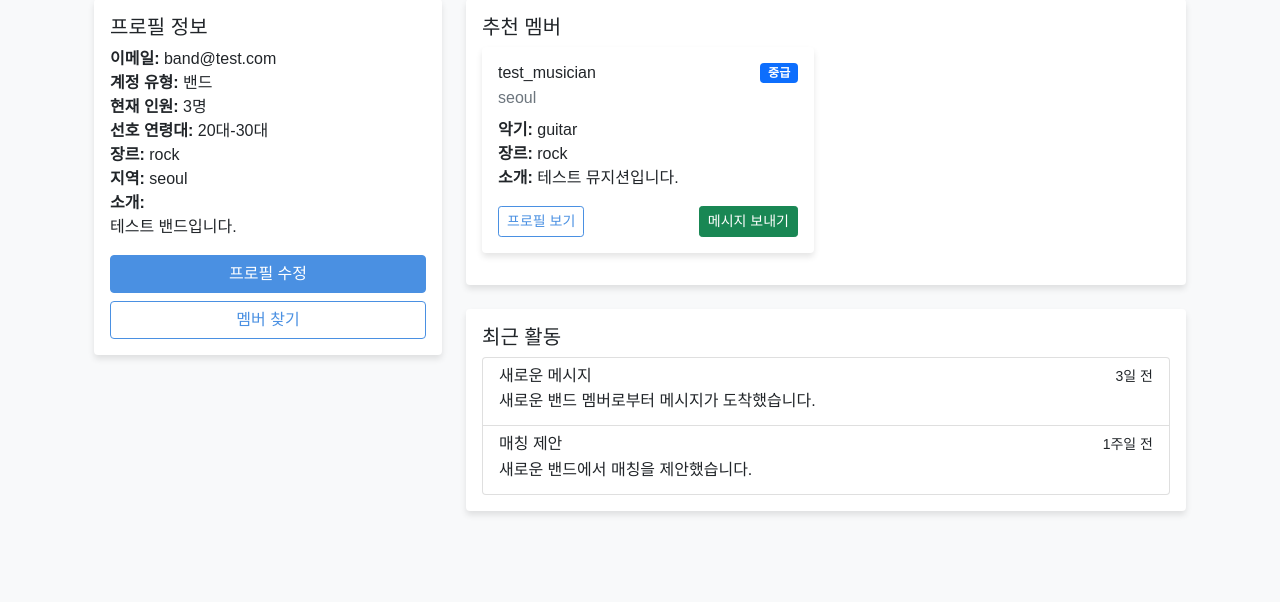
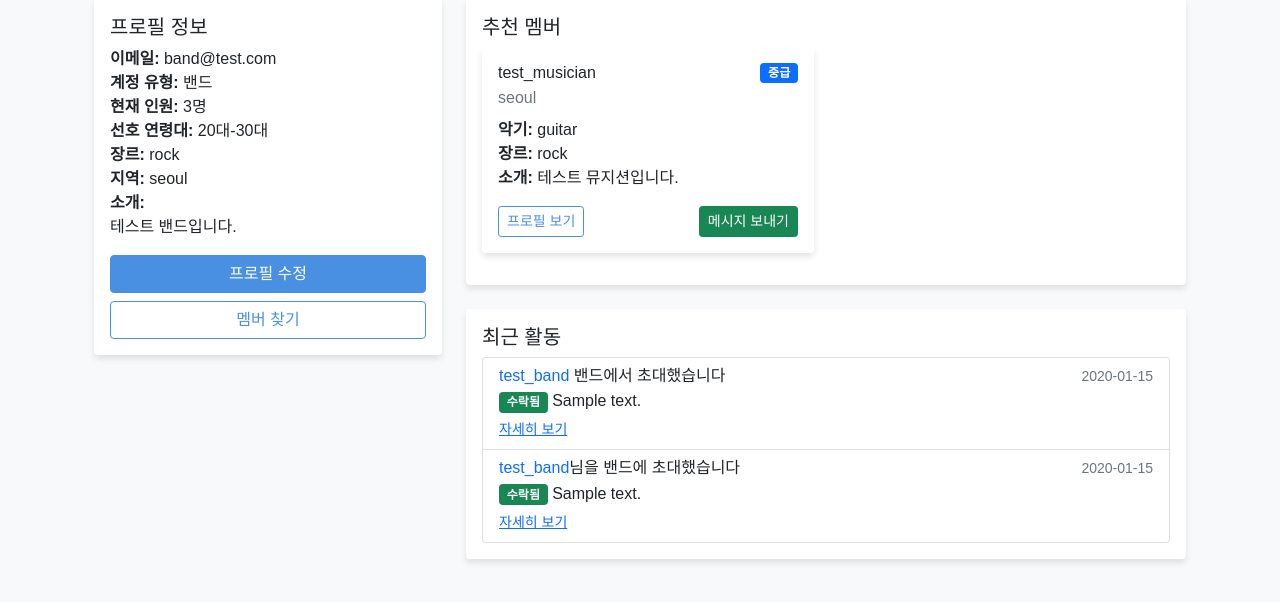
Before and after one commit to ghtjd626/BandSync, a Flask app: page /dashboard in a window 1280 px wide. Shown: the part 159-761 px from the top of the page. Run offline with Flask 2, Linux system fonts and the light colour scheme; a user stored in the database is signed in; data comes from the database, SQL or seed files in the repository; both versions use the stored data as it was after the commit; tables that the repository leaves empty hold one stand-in row (values such as "Sample post").

Commit message:
feat, 대시보드 최근 활동

```diff
--- a/BandSync/app.py
+++ b/BandSync/app.py
@@ -119,6 +119,90 @@ class User(UserMixin, db.Model):
             message_type='invitation',
             status='pending'
         ).first() is not None
+
+    def get_recent_activities(self, limit=5):
+        """최근 활동 내역을 가져옵니다."""
+        # 받은 메시지
+        received_messages = Message.query.filter_by(
+            receiver_id=self.id
+        ).order_by(Message.created_at.desc()).limit(limit).all()
+
+        # 보낸 메시지
+        sent_messages = Message.query.filter_by(
+            sender_id=self.id
+        ).order_by(Message.created_at.desc()).limit(limit).all()
+
+        # 멤버십 변경 내역 (밴드에 가입했거나, 멤버를 받아들인 경우)
+        if self.user_type == 'musician':
+            memberships = BandMembership.query.filter_by(
+                member_id=self.id
+            ).order_by(BandMembership.joined_at.desc()).limit(limit).all()
+        else:
+            memberships = BandMembership.query.filter_by(
+                band_id=self.id
+            ).order_by(BandMembership.joined_at.desc()).limit(limit).all()
+
+        # 활동 내역 통합 및 정렬
+        activities = []
+
+        # 받은 메시지 처리
+        for msg in received_messages:
+            activity_type = '가입 신청' if msg.message_type == 'application' else '멤버 초대'
+            if msg.status == 'pending':
+                status = '대기중'
+            elif msg.status == 'accepted':
+                status = '수락됨'
+            else:
+                status = '거절됨'
+
+            activities.append({
+                'type': 'message_received',
+                'subtype': activity_type,
+                'status': status,
+                'date': msg.created_at,
+                'related_user': msg.sender,
+                'message': msg
+            })
+
+        # 보낸 메시지 처리
+        for msg in sent_messages:
+            activity_type = '가입 신청' if msg.message_type == 'application' else '멤버 초대'
+            if msg.status == 'pending':
+                status = '대기중'
+            elif msg.status == 'accepted':
+                status = '수락됨'
+            else:
+                status = '거절됨'
+
+            activities.append({
+                'type': 'message_sent',
+                'subtype': activity_type,
+                'status': status,
+                'date': msg.created_at,
+                'related_user': msg.receiver,
+                'message': msg
+            })
+
+        # 멤버십 변경 처리
+        for membership in memberships:
+            if self.user_type == 'musician':
+                activities.append({
+                    'type': 'joined_band',
+                    'date': membership.joined_at,
+                    'related_user': membership.band,
+                    'position': membership.position
+                })
+            else:
+                activities.append({
+                    'type': 'new_member',
+                    'date': membership.joined_at,
+                    'related_user': membership.member,
+                    'position': membership.position
+                })
+
+        # 날짜순으로 정렬
+        activities.sort(key=lambda x: x['date'], reverse=True)
+        return activities[:limit]
 
 @login_manager.user_loader
 def load_user(user_id):
@@ -358,10 +442,15 @@ def dashboard():
         bands = None
         members = current_user.get_members()  # 밴드 멤버 목록
 
+    # 최근 활동 가져오기
+    recent_activities = current_user.get_recent_activities()
+
     return render_template('dashboard.html',
                          recommendations=recommendations,
                          bands=bands,
-                         members=members if current_user.user_type == 'band' else None)
+                         members=members if current_user.user_type == 'band' else None,
+                         recent_activities=recent_activities,
+                         now=datetime.utcnow())
 
 @app.route('/profile/<int:user_id>')
 def view_profile(user_id):
--- a/BandSync/templates/dashboard.html
+++ b/BandSync/templates/dashboard.html
@@ -201,22 +201,76 @@
             <div class="card">
                 <div class="card-body">
                     <h5 class="card-title">최근 활동</h5>
+                    {% if recent_activities %}
                     <div class="list-group">
-                        <a href="#" class="list-group-item list-group-item-action">
+                        {% for activity in recent_activities %}
+                        <div class="list-group-item">
                             <div class="d-flex w-100 justify-content-between">
-                                <h6 class="mb-1">새로운 메시지</h6>
-                                <small>3일 전</small>
+                                <h6 class="mb-1">
+                                    {% if activity.type == 'message_received' %}
+                                        {% if activity.subtype == '가입 신청' %}
+                                            <span class="text-primary">{{ activity.related_user.username }}</span>님이 밴드 가입을 신청했습니다
+                                        {% else %}
+                                            <span class="text-primary">{{ activity.related_user.username }}</span> 밴드에서 초대했습니다
+                                        {% endif %}
+                                    {% elif activity.type == 'message_sent' %}
+                                        {% if activity.subtype == '가입 신청' %}
+                                            <span class="text-primary">{{ activity.related_user.username }}</span> 밴드에 가입 신청을 보냈습니다
+                                        {% else %}
+                                            <span class="text-primary">{{ activity.related_user.username }}</span>님을 밴드에 초대했습니다
+                                        {% endif %}
+                                    {% elif activity.type == 'joined_band' %}
+                                        <span class="text-primary">{{ activity.related_user.username }}</span> 밴드에 가입했습니다
+                                    {% elif activity.type == 'new_member' %}
+                                        <span class="text-primary">{{ activity.related_user.username }}</span>님이 밴드에 합류했습니다
+                                    {% endif %}
+                                </h6>
+                                <small class="text-muted">
+                                    {% set time_diff = (now - activity.date).total_seconds() %}
+                                    {% if time_diff < 60 %}
+                                        방금 전
+                                    {% elif time_diff < 3600 %}
+                                        {{ (time_diff / 60)|int }}분 전
+                                    {% elif time_diff < 86400 %}
+                                        {{ (time_diff / 3600)|int }}시간 전
+                                    {% elif time_diff < 604800 %}
+                                        {{ (time_diff / 86400)|int }}일 전
+                                    {% else %}
+                                        {{ activity.date.strftime('%Y-%m-%d') }}
+                                    {% endif %}
+                                </small>
                             </div>
-                            <p class="mb-1">새로운 밴드 멤버로부터 메시지가 도착했습니다.</p>
-                        </a>
-                        <a href="#" class="list-group-item list-group-item-action">
-                            <div class="d-flex w-100 justify-content-between">
-                                <h6 class="mb-1">매칭 제안</h6>
-                                <small>1주일 전</small>
-                            </div>
-                            <p class="mb-1">새로운 밴드에서 매칭을 제안했습니다.</p>
-                        </a>
+                            {% if activity.type in ['message_received', 'message_sent'] %}
+                                <p class="mb-1">
+                                    {% if activity.status == '대기중' %}
+                                        <span class="badge bg-warning">대기중</span>
+                                    {% elif activity.status == '수락됨' %}
+                                        <span class="badge bg-success">수락됨</span>
+                                    {% else %}
+                                        <span class="badge bg-danger">거절됨</span>
+                                    {% endif %}
+                                    {% if activity.message.content %}
+                                        {{ activity.message.content[:100] }}{% if activity.message.content|length > 100 %}...{% endif %}
+                                    {% endif %}
+                                </p>
+                            {% elif activity.type in ['joined_band', 'new_member'] %}
+                                <p class="mb-1">포지션: {{ activity.position }}</p>
+                            {% endif %}
+                            {% if activity.type in ['message_received', 'message_sent'] %}
+                                <small>
+                                    <a href="{{ url_for('view_message', message_id=activity.message.id) }}" class="text-primary">
+                                        자세히 보기
+                                    </a>
+                                </small>
+                            {% endif %}
+                        </div>
+                        {% endfor %}
                     </div>
+                    {% else %}
+                    <div class="alert alert-info mb-0">
+                        아직 활동 내역이 없습니다.
+                    </div>
+                    {% endif %}
                 </div>
             </div>
         </div>
```
Also changed, not shown: BandSync/bandsync.db.
